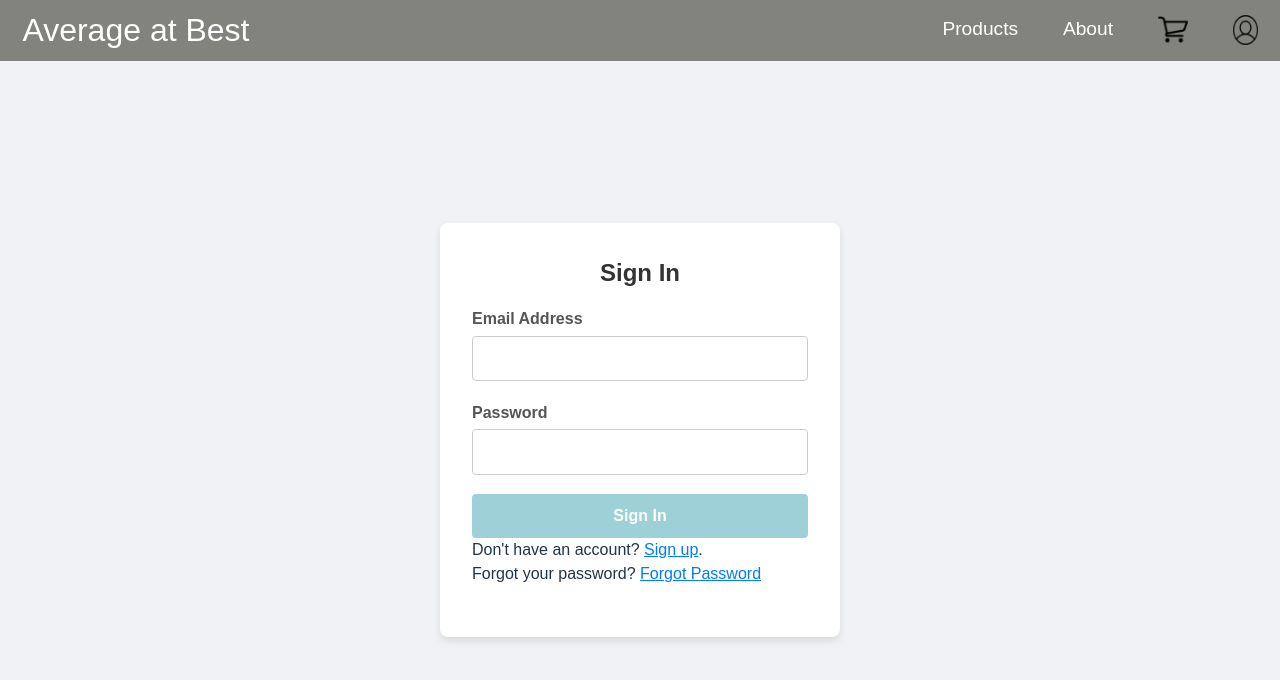
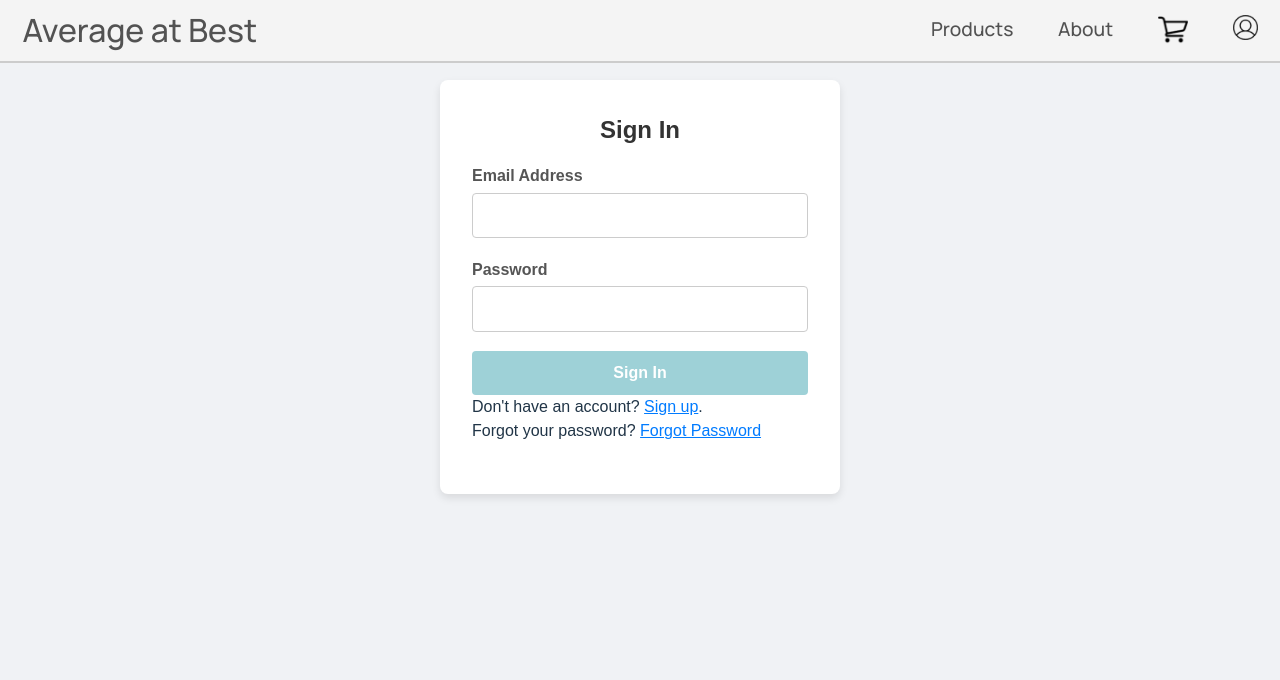
Before and after one commit to noahf909/GITMERN, a React (Vite) app in the folder AAB/: page /SignIn in a window 1280 px wide. Shown: the top 680 px of the page. Built offline with nearby package versions, Linux system fonts and the light colour scheme.

Commit message:
Navbar and Footer
removing blue links in nav bar & style changes. Adding footer component

```diff
--- a/AAB/src/App.css
+++ b/AAB/src/App.css
@@ -8,3 +8,24 @@ html, body, #root {
   height: 100%;
   width: 100%;
 }
+
+.App {
+  flex-direction: column;
+  min-height: 100vh; /* Ensure that the app stretches to fill at least 100% of the viewport */
+  min-width: 100vh;
+}
+
+.App-main {
+  flex: 1; /* This allows the main content to take up all available space */
+  padding: 20px;
+  width: 100%; /* Ensures the main content takes up full width */
+  box-sizing: border-box;
+}
+
+footer {
+  background-color: #333;
+  color: white;
+  text-align: center;
+  padding: 15px;
+  width: 100%;
+}
--- a/AAB/src/App.tsx
+++ b/AAB/src/App.tsx
@@ -11,12 +11,14 @@ import './App.css'
 import Register from './pages/Register';
 import Checkout from './pages/Checkout';
 import SignIn from './pages/SignIn';
+import Footer from './components/Footer'
 
 const App = () => {
   return (
     // Wrap the entire app in CartProvider to provide cart data across ALL components
     <CartProvider>
       <Router>
+        <div className="App">
           <Navbar />
           <Routes>
             <Route path="/" element={<Home />} />
@@ -28,6 +30,8 @@ const App = () => {
             <Route path="/Checkout" element={<Checkout />} />
             <Route path="/SignIn" element={<SignIn />} />
           </Routes>
+        </div>
+        <Footer />
       </Router>
     </CartProvider>
   );
--- /dev/null
+++ b/AAB/src/components/Footer.css
@@ -0,0 +1,10 @@
+
+.footer {
+    background-color: #333;
+    color: #fff;
+    text-align: center;
+    padding: 15px;
+    width: 100%;
+    position: relative;
+    bottom: 0;
+}
--- /dev/null
+++ b/AAB/src/components/Footer.tsx
@@ -0,0 +1,13 @@
+
+import React from 'react';
+import './Footer.css';
+
+const Footer: React.FC = () => {
+    return (
+        <footer className="footer">
+            <p>&copy; 2024 | Average At Best</p>
+        </footer>
+    );
+};
+
+export default Footer;
--- a/AAB/src/components/Navbar.css
+++ b/AAB/src/components/Navbar.css
@@ -8,7 +8,7 @@ body {
 }
 
 .nav {
-    background-color: rgb(130, 130, 127);
+    background-color: #f4f4f4;
     display: flex;
     justify-content: space-between;
     align-items: center;
@@ -20,6 +20,7 @@ body {
     left: 0;
     z-index: 1000; /* Keep navbar on top */
     overflow: hidden;
+    border-bottom: 2px solid #ccc;
 }
 
 .nav ul {
@@ -30,12 +31,18 @@ body {
 }
 
 .nav a {
-    color: white;
+    color: #525252;
+    font-family: 'Manrope', sans-serif;
+    font-weight: 500;
     text-decoration: none;
     padding: .4rem;
     line-height: 1.5;
     display: flex;
     align-items: center;
+}
+
+nav a:hover{
+    color: #000000;
 }
 
 .products-link{
@@ -82,6 +89,6 @@ body {
 
 .user-icon{
     width: 25px; /* Adjust icon size */
-    height: 30px; /* Same as above */
+    height: 25px; /* Same as above */
     vertical-align: middle;
 }
```
Lines whose indentation alone changed are shown as unchanged.
